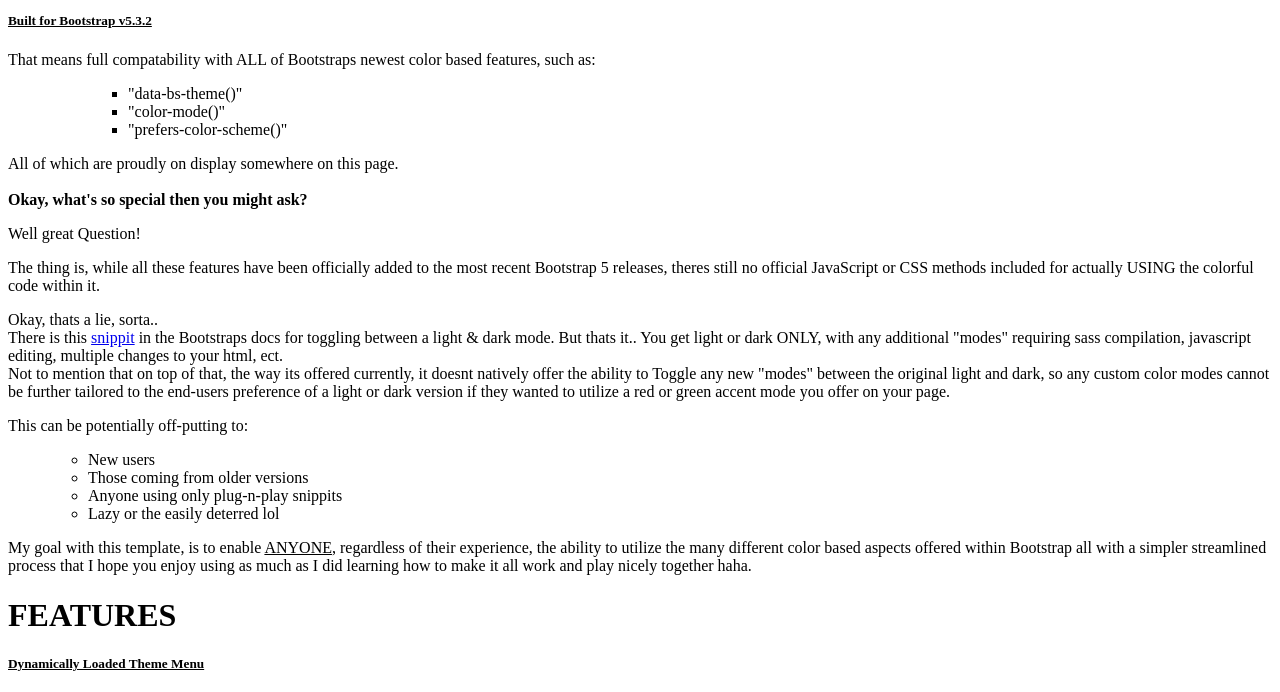
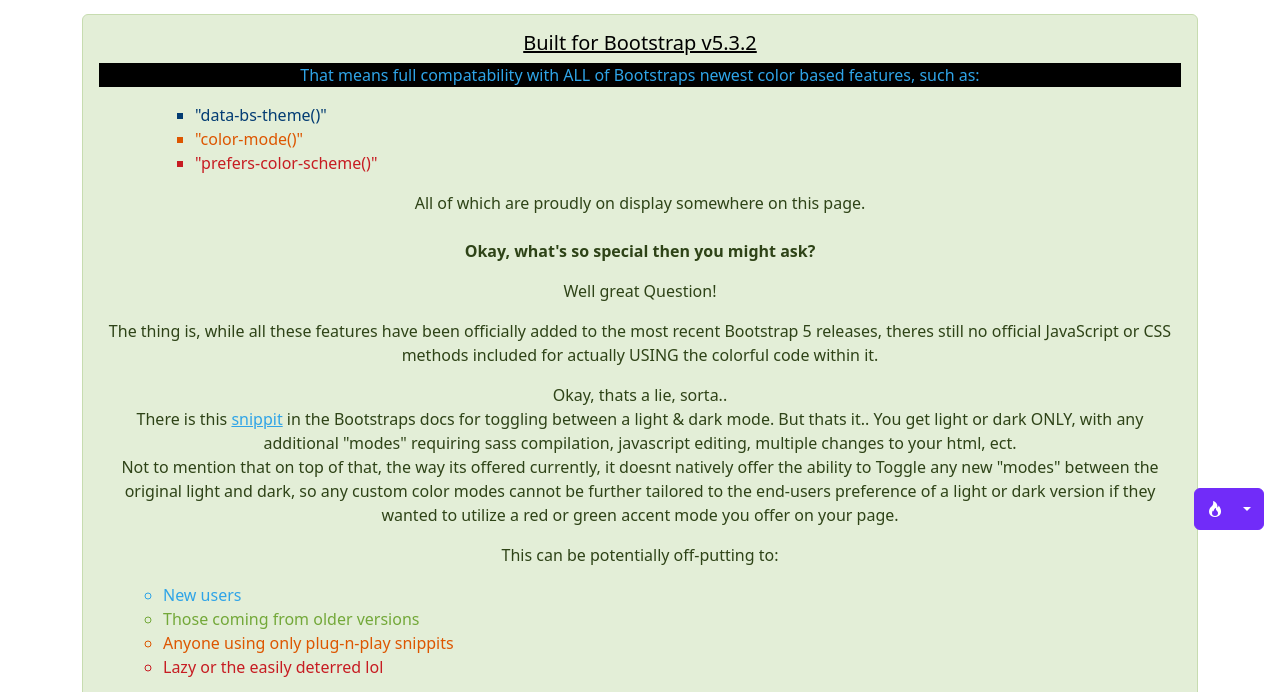
Before and after one commit to BlazeK1ng420/Bootstrap-Theme-Api, a plain HTML site: page index.html in a window 1280 px wide. Shown: the part 254-946 px from the top of the page. Drawn offline with Linux system fonts and the light colour scheme; the site is published under a folder, as on GitHub Pages, so addresses that start at the root find nothing.

Commit message:
update index.html

```diff
--- a/index.html
+++ b/index.html
@@ -7,11 +7,11 @@
     <meta name="author" content="Trevor || BlazeK1ng420">
     <meta name="description" content="Cha-Cha Real-Smooth~">
     <meta name="viewport" content="width=device-width, initial-scale=1">
-    <link rel="stylesheet" href="/assets/css/blazestrap.css" id="theme">
-    <link rel="stylesheet" href="/assets/css/font/bootstrap-icons.css">
-    <link rel="stylesheet" href="/assets/css/get-lit.css">
-    <script src="/assets/js/blazestrap.bundle.js"></script>
-    <script src="/assets/api/blazed_api.js"></script>
+    <link rel="stylesheet" href="assets/css/blazestrap.css" id="theme">
+    <link rel="stylesheet" href="assets/css/font/bootstrap-icons.css">
+    <link rel="stylesheet" href="assets/css/get-lit.css">
+    <script src="assets/js/blazestrap.bundle.js"></script>
+    <script src="assets/api/blazed_api.js"></script>
   </head>
   <body>
   <!-- NAVBAR-->
```
